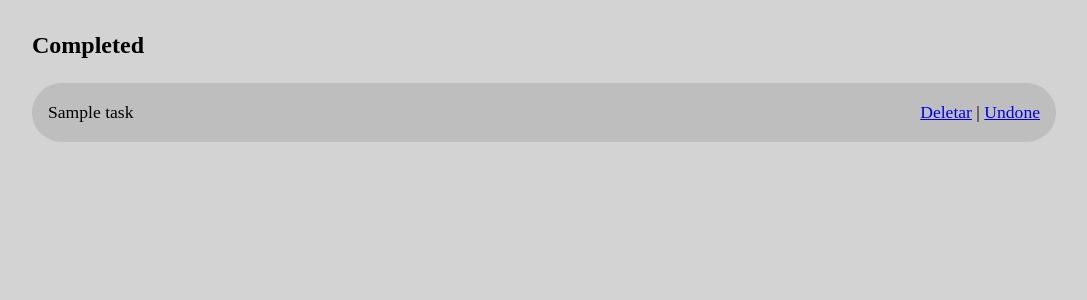
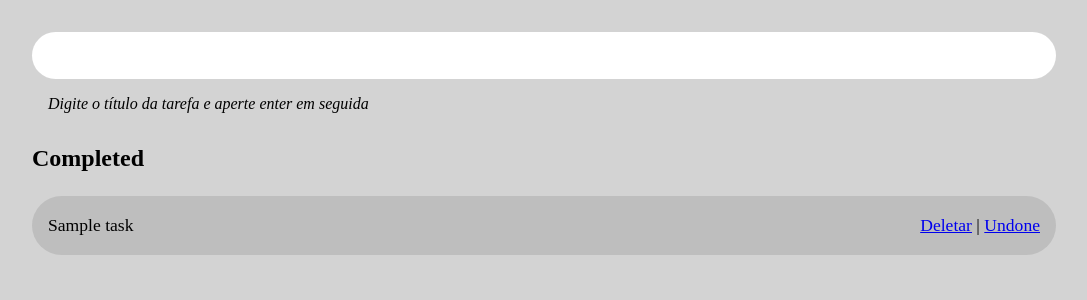
Before and after one commit to guhls/django-todolist, a Django app: page /todolist/painel/ in a window 1280 px wide. Shown: the part 123-423 px from the top of the page, without its empty margins (96-1183 px from the left). Run offline with Django 4.2, Linux system fonts and the light colour scheme; tables that the repository leaves empty hold one stand-in row (values such as "Sample post").

Commit message:
Added html of add new task

```diff
--- a/base_css/static/global/style.css
+++ b/base_css/static/global/style.css
@@ -42,6 +42,30 @@ header {
     margin: .4rem;
 }
 
+/* Main */
+.main-content {
+    margin-top: 2rem;
+}
+
+/* Form */
+
+.card-form p {
+    margin: 1rem;
+}
+
+.card-input {
+    padding: 1rem 0;
+    width: 100%;
+    border: hidden;
+    text-indent: 1rem;
+    background-color: white;
+    border-radius: 5rem;
+}
+
+.card-input:focus{
+    outline: none;
+}
+
 /* Card */
 
 .card-group {
--- a/todolist/templates/todolist/pages/painel.html
+++ b/todolist/templates/todolist/pages/painel.html
@@ -7,6 +7,14 @@
 <main>
     <div class="main-container container">
         <div class="main-content">
+            <div class="card-create">
+                <form class="card-form" action="#">
+                    <input class="card-input" type="text" name="new-card-title">
+                    <p><i>Digite o título da tarefa e aperte enter em seguida</i></p>
+                </form>
+            </div>
+
+
             <div class="card-group">
 
                 {% if completed_tasks %}
```
